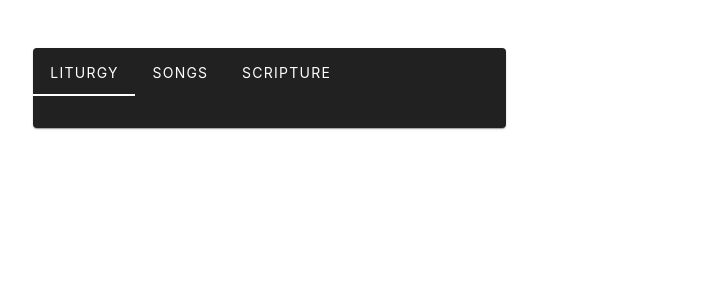
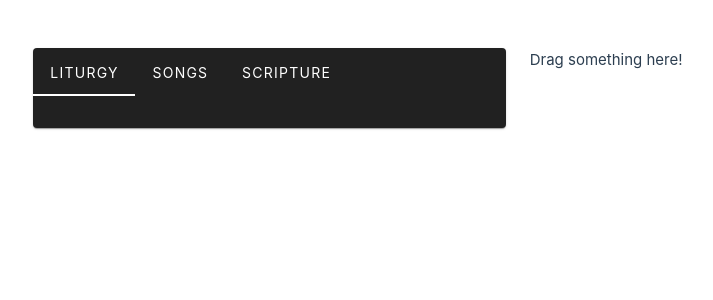
Before and after one commit to chuck-sys/pc-auto, a Vue app: page / in a window 1280 px wide. Shown: the top 300 px of the page, without its empty margins (23-736 px from the left). Built offline with nearby package versions, Linux system fonts and the light colour scheme.

Commit message:
feat: dragdrop song part to parts timeline

```diff
--- a/src/App.vue
+++ b/src/App.vue
@@ -1,6 +1,7 @@
 <script setup lang="ts">
-import { reactive } from 'vue';
+import { reactive, provide } from 'vue';
 import TabbedDragDrop from './components/TabbedDragDrop.vue';
+import DraggableTimeline from './components/DraggableTimeline.vue';
 import type { Song, PresentationConfig } from './store';
 
 let saveData: PresentationConfig = reactive({
@@ -10,6 +11,9 @@ let saveData: PresentationConfig = reactive({
   scriptures: [],
   songs: []
 });
+
+provide('songs', saveData.songs);
+provide('scriptures', saveData.scriptures);
 
 function onCreateSong(song: Song) {
   saveData.songs.push(song);
@@ -37,7 +41,9 @@ function onDeleteSong(i: number) {
         />
       </v-col>
 
-      <v-col cols="12" sm="2"> </v-col>
+      <v-col cols="12" sm="2">
+        <DraggableTimeline v-model:parts="saveData.parts" />
+      </v-col>
 
       <v-col cols="12" sm="5"> </v-col>
     </v-row>
--- a/src/components/DraggableSongCard.vue
+++ b/src/components/DraggableSongCard.vue
@@ -1,6 +1,7 @@
 <script setup lang="ts">
 import draggable from 'vuedraggable';
 import type { Song, SongPart } from '../store';
+import type { Part } from '../parts';
 
 let props = defineProps<{
   song: Song;
@@ -11,13 +12,14 @@ defineEmits<{
   (event: 'click-title'): void;
 }>();
 
-function onCloneSong(s: SongPart) {
+function onCloneSong(s: SongPart): Part {
   const songPartIndex = props.song.parts.map((p) => p.identifier).indexOf(s.identifier);
 
   return {
-    type: 'song',
+    type: 1,
     songId: props.k,
-    songPart: songPartIndex
+    songPart: songPartIndex,
+    displayMetadata: false
   };
 }
 </script>
--- /dev/null
+++ b/src/components/DraggableTimeline.vue
@@ -0,0 +1,25 @@
+<script setup lang="ts">
+import draggable from 'vuedraggable';
+import PartCard from './PartCard.vue';
+import type { Part } from '../parts';
+
+defineProps<{
+  parts: Part[];
+}>();
+
+defineEmits<{
+  (event: 'update:parts', newParts: Part[]): void;
+}>();
+</script>
+
+<template>
+  <draggable item-key="type" :list="parts" group="part">
+    <template #item="{ element }">
+      <PartCard :part="element" />
+    </template>
+  </draggable>
+
+  <div v-show="parts.length === 0">Drag something here!</div>
+</template>
+
+<style scoped></style>
--- /dev/null
+++ b/src/components/PartCard.vue
@@ -0,0 +1,25 @@
+<script setup lang="ts">
+import { inject } from 'vue';
+import type { Part } from '../parts';
+import type { Song } from '../store';
+defineProps<{
+  part: Part;
+}>();
+defineEmits<{
+  (event: 'select'): void;
+}>();
+
+const songs: Song[] = inject('songs', []);
+</script>
+
+<template>
+  <v-card v-if="part.type === 1">
+    <v-card-title>{{ songs[part.songId].title }}</v-card-title>
+    <v-card-actions>{{ songs[part.songId].parts[part.songPart].identifier }}</v-card-actions>
+  </v-card>
+  <v-card v-else>
+    <v-card-title>{{ part.type }}</v-card-title>
+  </v-card>
+</template>
+
+<style scoped></style>
--- a/src/parts.ts
+++ b/src/parts.ts
@@ -1,11 +1,11 @@
 /// TODO add the remaining different types of parts
 export enum PartType {
-  Welcome,
-  Song,
-  CallToWorship,
-  VerseByVerseResponse,
-  OldTestamentReading,
-  NewTestamentReading
+  Welcome = 0,
+  Song = 1,
+  CallToWorship = 2,
+  VerseByVerseResponse = 3,
+  OldTestamentReading = 4,
+  NewTestamentReading = 5
 }
 
 interface Welcome {
```
